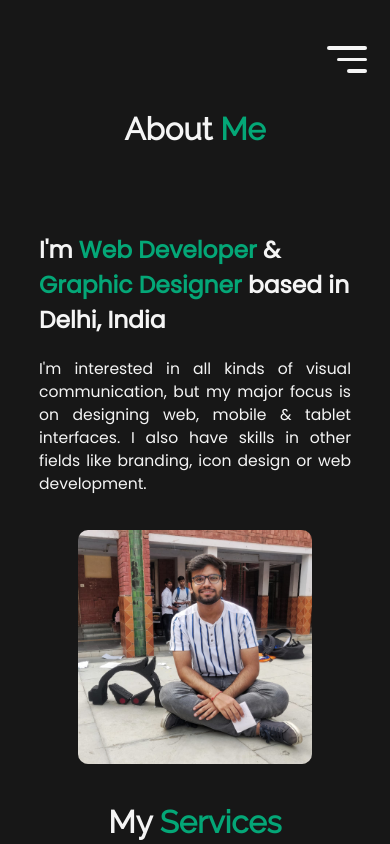
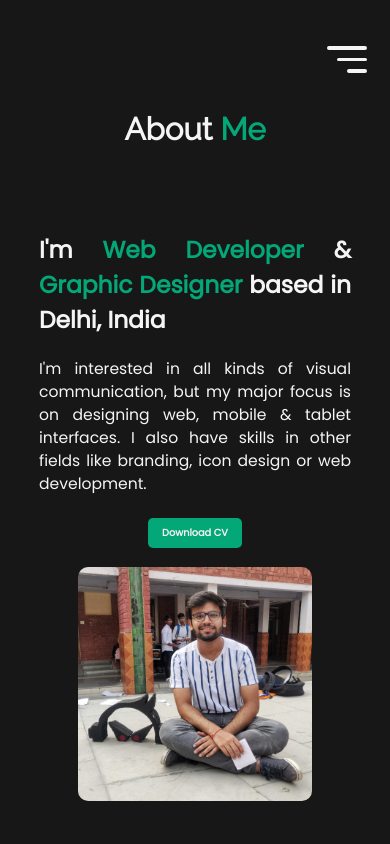
Before and after one commit to vrn295/portfolio-varun, a React (Create React App) app: page /about in a window 390 px wide. Shown: the top 844 px of the page. Built offline with nearby package versions, Linux system fonts and the light colour scheme.

Commit message:
added resume

```diff
--- a/src/Component/About/About.css
+++ b/src/Component/About/About.css
@@ -13,6 +13,7 @@
 .about-h1 {
   font-family: raleway;
   font-size: 3vw;
+  text-align: center;
 }
 
 .about-details {
@@ -40,6 +41,17 @@
 .about-details img {
   max-width: 30vw;
   border-radius: 10px;
+}
+.btn-download-cv {
+  width: 12vw !important;
+  padding: 1vw 1vw !important;
+  margin-left: 10vw !important;
+  margin-top: 2vw;
+}
+
+.btn-download-cv a {
+  text-decoration: none !important;
+  color: inherit;
 }
 
 .my-services {
@@ -249,6 +261,7 @@
   }
   .about-details h2 {
     font-size: 4vw;
+    text-align: justify;
   }
   .about-details p {
     font-size: 2vw;
@@ -287,6 +300,15 @@
   #skill-bars {
     width: 80vw;
   }
+  .btn-download-cv {
+    width: 20vw !important;
+    padding: 1.5vw 1.5vw !important;
+    margin-left: 10vw !important;
+    margin-top: 2vw;
+    font-size: 2vw !important;
+    /* font-weight: normal !important; */
+    margin-left: 35% !important;
+  }
 }
 
 @media (max-width: 500px) {
@@ -303,4 +325,11 @@
   .services h2 {
     font-size: 5vw;
   }
+  .btn-download-cv {
+    width: 24vw !important;
+    padding: 2vw 2vw !important;
+    font-size: 2.5vw !important;
+    /* font-weight: normal !important; */
+    margin-left: 35% !important;
+  }
 }
--- a/src/Component/About/About.js
+++ b/src/Component/About/About.js
@@ -3,7 +3,7 @@ import Footer from '../Footer/Footer'
 import AboutImage from '../Media/WhatsApp Image 2020-11-24 at 5.57.13 PM.jpeg'
 import WebDeveloperIcon from '../Media/Web developer icon.png'
 import DesignerIcon from '../Media/Designer icon.png'
-
+import Resume from '../Media/Resume.pdf'
 const About = () => {
     return(
         <div className='about-container'>
@@ -14,6 +14,7 @@ const About = () => {
                 <div className='about-details-text'>
                     <h2>I'm <span className='color-change'>Web Developer</span> & <span className='color-change'>Graphic Designer</span> based in Delhi, India</h2>
                     <p>I'm interested in all kinds of visual communication, but my major focus is on designing web, mobile & tablet interfaces. I also have skills in other fields like branding, icon design or web development.</p>
+                    <button className='btn btn-download-cv'><a href={Resume} download='Varun-Resume'>Download CV</a></button>
                 </div>
                 <img src={AboutImage} alt="My Photo"/>
             </div>
--- a/src/Component/Contact/Contact.css
+++ b/src/Component/Contact/Contact.css
@@ -59,7 +59,7 @@
   color: whitesmoke;
 }
 
-.contact-form button {
+.btn {
   background-color: #04a777;
   width: 8vw;
   padding: 0.5vw 1vw;
@@ -67,7 +67,7 @@
   font-family: Poppins;
   font-weight: bold;
   font-size: 1.2vw;
-  border-radius: 10px;
+  border-radius: 5px;
   color: whitesmoke;
 }
 
@@ -121,13 +121,13 @@
   border-width: thin;
   outline: none;
 }
-.contact-form button:focus {
+/* .btn:focus {
   border: #04a777 solid;
   border-width: thin;
   outline: none;
-}
+} */
 
-.contact-form button:hover {
+.btn:hover {
   background-color: #049b6d;
 }
 
--- a/src/Component/Contact/Contact.js
+++ b/src/Component/Contact/Contact.js
@@ -32,7 +32,7 @@ const Contact = () => {
                         <input className='email' type="email" name="email" placeholder='Email' required/>
                         <input className='subject' type="text" name='subject' placeholder='Subject' required/>
                         <textarea className='textarea' name="message" placeholder='Message' required></textarea>
-                        <button className='submit-btn' type="submit">Submit</button>
+                        <button className='submit-btn btn' type="submit">Submit</button>
                     </form>
                 </div>
                 <div className='contact-info'>
```
Also changed, not shown: 3 other files (tests, documents, lock files or other folders).
